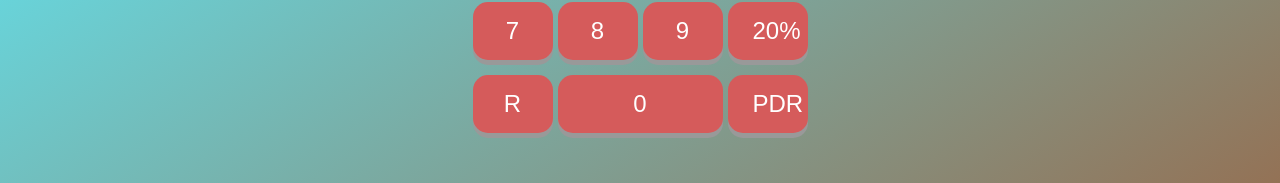
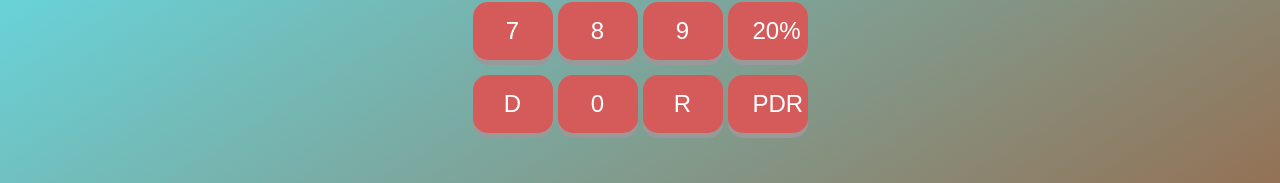
Before and after one commit to s-matthew-english/rehackt-calc, a React (Create React App) app: page / in a window 1280 px wide. Shown: the part 284-467 px from the top of the page. Built offline with nearby package versions, Linux system fonts and the light colour scheme; the HTML template or start-up script is replaced by a standard one.

Commit message:
now trying to figure out this decimal thing :/

```diff
--- a/src/App.css
+++ b/src/App.css
@@ -107,8 +107,11 @@
 
     /* Numbers */
 
+    .btn-number-D {
+      grid-area: btn-number-D;
+    }
+
     .btn-number-0 {
-      /*width: 66%;*/
       grid-area: btn-number-0;
     }
 
@@ -161,5 +164,5 @@
         "btn-number-1 btn-number-2 btn-number-3"
         "btn-number-4 btn-number-5 btn-number-6"
         "btn-number-7 btn-number-8 btn-number-9"
-        "btn-number-R btn-number-0 btn-number-0";
+        "btn-number-D btn-number-0 btn-number-R";
     }
--- a/src/App.js
+++ b/src/App.js
@@ -9,7 +9,7 @@ class App extends Component {
   constructor() {
     super()
     this.state = {
-      equation: 0,
+      equation: 0.00,
     }
 
     this.addLogicToEquation = this.addLogicToEquation.bind(this)
@@ -18,9 +18,14 @@ class App extends Component {
 
 
   addLogicToEquation(newLogic) {
+    if(newLogic==="D"){
+      // let newValue
+      // newValue = parseFloat('' + parseFloat(this.state.equation) + (newLogic/100.0))
+      // this.state.equation = newValue
+    }
     if(newLogic==="R"){
       this.state = {
-        equation: 0
+        equation: 0.00
       }
     }
     let newValue, multiplier
--- a/src/ButtonNumberContainer.js
+++ b/src/ButtonNumberContainer.js
@@ -17,6 +17,7 @@
               <ButtonNumber number="8" addLogicToEquation={this.props.addLogicToEquation} ></ButtonNumber>
               <ButtonNumber number="9" addLogicToEquation={this.props.addLogicToEquation} ></ButtonNumber>
               <ButtonNumber number="R" addLogicToEquation={this.props.addLogicToEquation} ></ButtonNumber>
+              <ButtonNumber number="D" addLogicToEquation={this.props.addLogicToEquation} ></ButtonNumber>
             </div>
           </div>
         )
```
